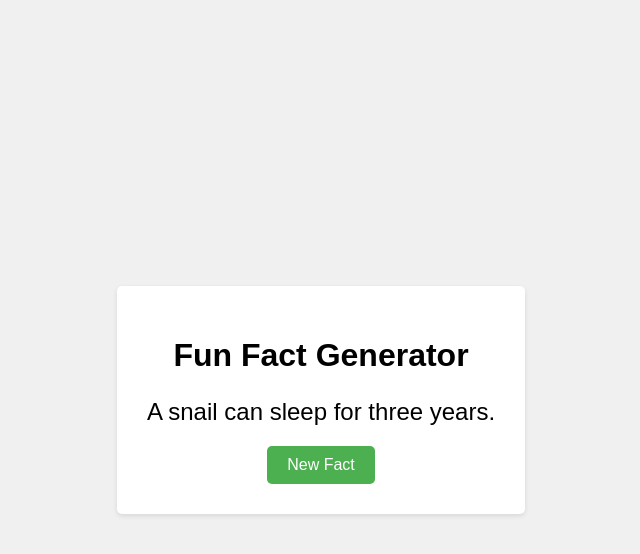
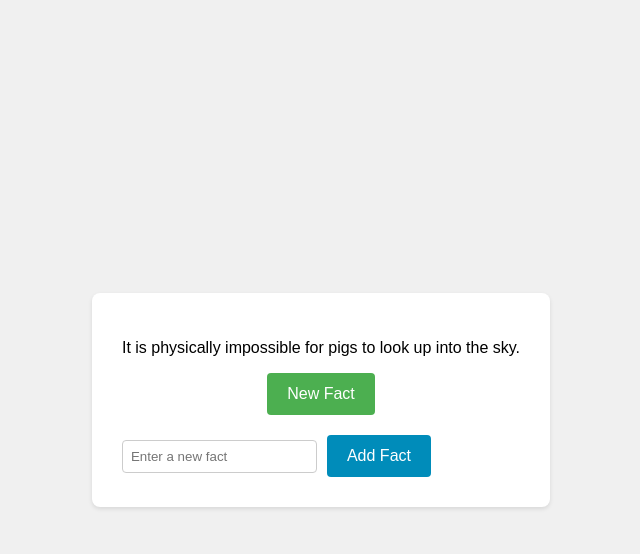
Before and after one commit to Shivam-G732/new-fun-fact-generator, a plain HTML site: page index.html in a window 1280 px wide. Both pictures are taken after a click on the button "New Fact". Shown: the whole page, without its empty margins (319-959 px from the left). Drawn offline with Linux system fonts and the light colour scheme.

Commit message:
Update index.html
new updated ui

```diff
--- a/index.html
+++ b/index.html
@@ -1,8 +1,6 @@
 <!DOCTYPE html>
-<html lang="en">
+<html>
 <head>
-    <meta charset="UTF-8">
-    <meta name="viewport" content="width=device-width, initial-scale=1.0">
 <title>Fun Fact Generator</title>
 <style>
 body {
@@ -16,51 +14,95 @@
   background-color: #f0f0f0;
 }
 
-        .container {
+#factContainer {
   background-color: #fff;
   padding: 30px;
-            border-radius: 5px;
-            box-shadow: 0 2px 5px rgba(0, 0, 0, 0.1);
+  border-radius: 8px;
+  box-shadow: 0 2px 4px rgba(0, 0, 0, 0.1);
   text-align: center;
 }
 
-        #fact {
-            font-size: 1.5em;
-            margin-bottom: 20px;
+button {
+  background-color: #4CAF50;
+  color: white;
+  padding: 12px 20px;
+  border: none;
+  border-radius: 4px;
+  cursor: pointer;
+  font-size: 16px;
+  transition: background-color 0.3s ease, transform 0.2s ease; /* Add transition for animation */
 }
 
-        button {
-            padding: 10px 20px;
-            font-size: 1em;
-            border: none;
-            border-radius: 5px;
-            background-color: #4CAF50;
-            color: white;
-            cursor: pointer;
+button:hover {
+  background-color: #45a049;
+  transform: scale(1.05); /* Add scale animation on hover */
+}
+
+/* Style for the new fact input section */
+#newFactSection {
+  margin-top: 20px;
+  display: flex;
+  align-items: center;
+}
+
+#newFactInput {
+  padding: 8px;
+  border: 1px solid #ccc;
+  border-radius: 4px;
+  margin-right: 10px;
+}
+
+#addFactButton {
+  background-color: #008CBA; /* Different color for add button */
+  transition: background-color 0.3s ease, transform 0.2s ease; /* Add transition for animation */
+}
+
+#addFactButton:hover {
+  background-color: #0077a3; /* Darker blue on hover */
+  transform: scale(1.05); /* Add scale animation on hover */
 }
 </style>
 </head>
 <body>
-    <div class="container">
-        <h1>Fun Fact Generator</h1>
-        <p id="fact">Click the button below to get a random fun fact!</p>
-        <button onclick="newFact()">New Fact</button>
+
+<div id="factContainer">
+  <p id="factDisplay">Click the button below to get a fun fact!</p>
+  <button onclick="getNewFact()">New Fact</button>
+
+  <div id="newFactSection">
+    <input type="text" id="newFactInput" placeholder="Enter a new fact">
+    <button id="addFactButton" onclick="addNewFact()">Add Fact</button>
+  </div>
 </div>
 
 <script>
+function getNewFact() {
   const facts = [
     "A shrimp's heart is in its head.",
-            "It is impossible for most people to lick their own elbow.",
-            "A snail can sleep for three years.",
-            "The average person laughs 10 times a day.",
-            "You can't fold a piece of paper in half more than seven times.",
-            // Add more fun facts here
+    "It is physically impossible for pigs to look up into the sky.",
+    "The \"sixth sick sheik's sixth sheep's sick\" is believed to be the toughest tongue twister in the English language.",
+    "The shortest war in history was between Zanzibar and England in 1896. Zanzibar surrendered in 38 minutes.",
+    "A group of owls is called a parliament.",
+    // Add more facts here
   ];
 
-        function newFact() {
   const randomIndex = Math.floor(Math.random() * facts.length);
-            document.getElementById("fact").innerHTML = facts[randomIndex];
+  document.getElementById("factDisplay").innerHTML = facts[randomIndex];
+}
+
+function addNewFact() {
+  const newFactInput = document.getElementById("newFactInput");
+  const newFact = newFactInput.value.trim();
+
+  if (newFact !== "") {
+    // Add the new fact to the facts array (you'll need to implement this part)
+    // ...
+
+    // Clear the input field
+    newFactInput.value = "";
+  }
 }
 </script>
+
 </body>
 </html>
```
Lines whose indentation alone changed are shown as unchanged.
